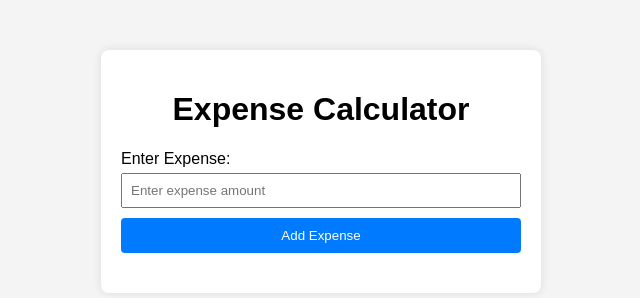
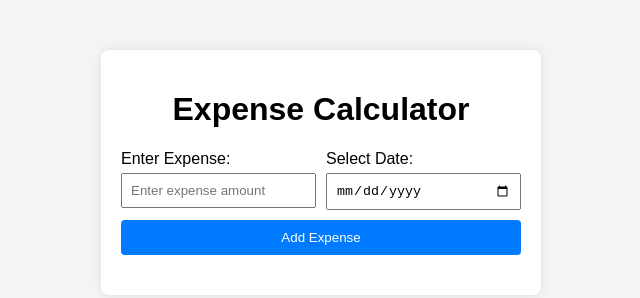
Before and after one commit to milhoanDesign/expense_calculator, a plain HTML site: page index.html in a window 1280 px wide. Shown: the whole page, without its empty margins (319-959 px from the left). Drawn offline with Linux system fonts and the light colour scheme.

Commit message:
Basic css edits

```diff
--- a/index.html
+++ b/index.html
@@ -10,8 +10,16 @@
 <body>
     <div class="calculator">
         <h1>Expense Calculator</h1>
+        <div class="input-wrapper">
+            <div class="input-card">
                 <label for="expense">Enter Expense:</label>
                 <input type="number" id="expense" placeholder="Enter expense amount">
+            </div>
+            <div class="input-card">
+                <label for="date">Select Date:</label>
+                <input type="date" id="date" placeholder="Select date">
+            </div>
+        </div>
         <button id="addExpenseBtn">Add Expense</button>
         <div id="expensesList"></div>
         <div id="totalExpenses"></div>
--- a/main.js
+++ b/main.js
@@ -18,9 +18,12 @@ function addExpense () {
     // Get the value entered in the expense input field
     const expenseAmount = parseFloat(expensesInput.value);
 
+    // Get the selected date value
+    const expenseDate = document.getElementById('date').value;
+<div></div>
 
 // Check if the entered value is valid
-if (isNaN(expenseAmount) || expenseAmount <= 0 ) {
+if (isNaN(expenseAmount) || expenseAmount <= 0 || !expenseDate) {
     alert('Please enter a valid amount');
     return;
 }
@@ -35,8 +38,8 @@ updateTotal();
 const expenseItem = document.createElement('li');
 expenseItem.textContent = `$${expenseAmount.toFixed(2)}`;
 
-// Append the new item to the list
-expensesList.appendChild(expenseItem);
+// Prepend the new item to the beginning of the list
+expensesList.insertBefore(expenseItem, expensesList.firstChild);
 
 // Clear the input field for the next value
 expensesInput.value = '';
--- a/style.css
+++ b/style.css
@@ -18,11 +18,11 @@ body {
   }
 
   label {
-    display: block;
+    display: inline-block;
     margin-bottom: 5px;
   }
 
-  input[type="number"] {
+  input {
     /* width: calc(100% - 10px); */
     width: 100%;
     padding: 8px;
@@ -64,3 +64,9 @@ body {
     margin-top: 20px;
     font-weight: bold;
   }
+
+  .input-wrapper {
+    display: grid;
+    grid-template-columns: repeat(2, 1fr);
+    gap: 10px;
+  }
```
Lines whose indentation alone changed are shown as unchanged.
